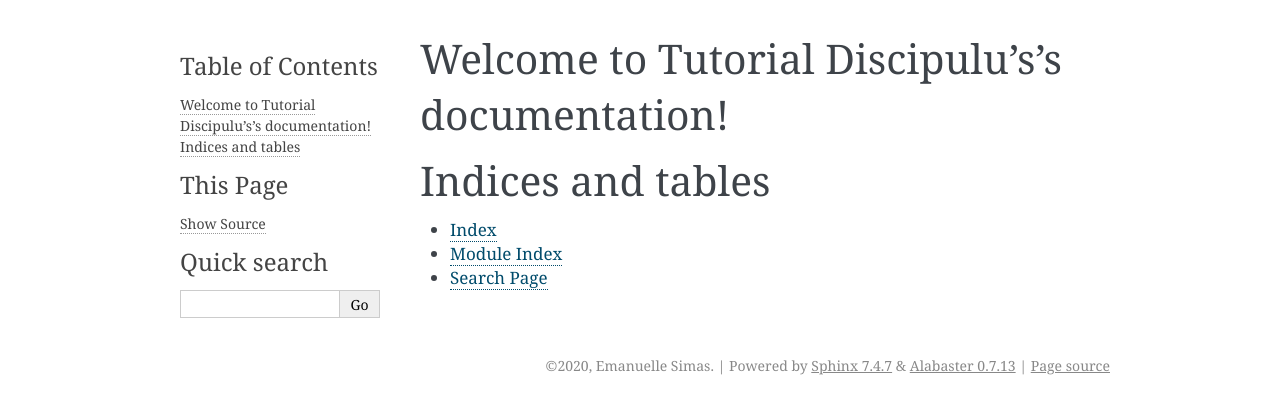
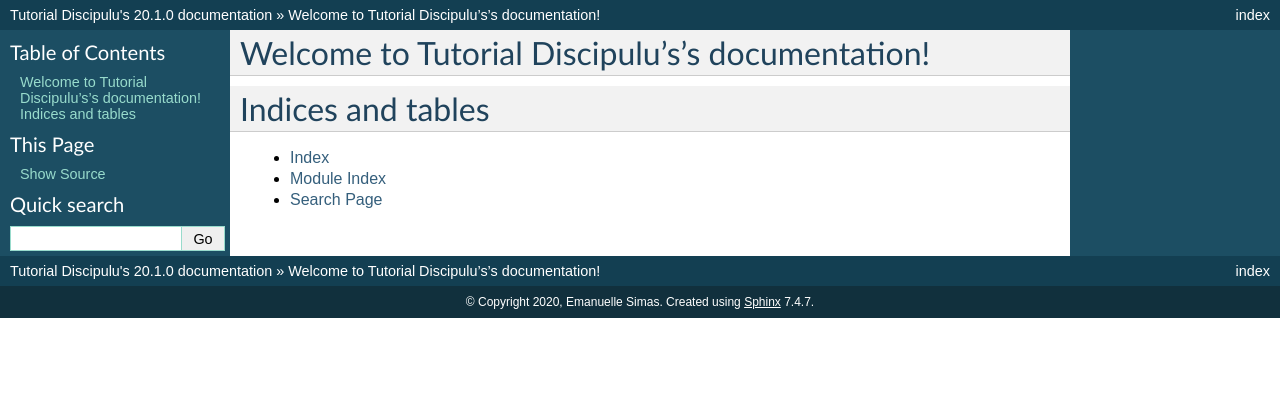
Before and after one commit to ellesimas/Discipulus, a Sphinx documentation site: the page built from docs/source/index.rst, in a window 1280 px wide. Shown: the top 414 px of the page. Built offline with Sphinx 7.4.7, drawn with Linux system fonts in a browser that asks for light colours.

Commit message:
Importa extensões,Adiciona caminho para o cod fonte e  Altera tema

```diff
--- a/docs/source/conf.py
+++ b/docs/source/conf.py
@@ -10,9 +10,13 @@
 # add these directories to sys.path here. If the directory is relative to the
 # documentation root, use os.path.abspath to make it absolute, like shown here.
 #
-# import os
-# import sys
-# sys.path.insert(0, os.path.abspath('.'))
+import os
+import sys
+sys.path.insert(0, os.path.abspath('../../src'))
+#Antes comentadas por default, as três linhas acima 'abertas'
+#e a terceira linha teve o caminho de path alterado para o código fonte
+#do sistema:
+#sys.path.insert(0, os.path.abspath('<caminho/para/o/codigo/fonte'))
 
 
 # -- Project information -----------------------------------------------------
@@ -47,7 +51,9 @@
 # The theme to use for HTML and HTML Help pages.  See the documentation for
 # a list of builtin themes.
 #
-html_theme = 'alabaster'
+html_theme = 'default'
+#Você pode encontrar outros temas no site:
+#<https://www.sphinx-doc.org/en/master/usage/theming.html>
 
 # Add any paths that contain custom static files (such as style sheets) here,
 # relative to this directory. They are copied after the builtin static files,
```
